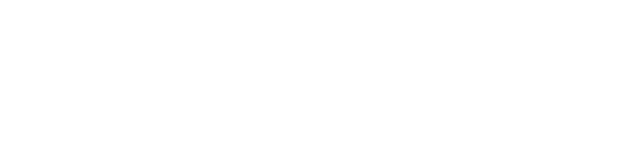
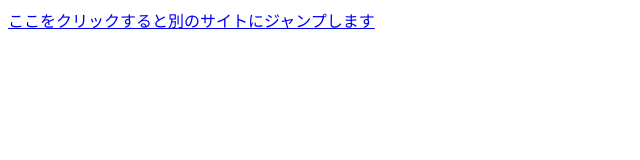
Before and after one commit to ajt000/github.io, a plain HTML site: page index.html in a window 1280 px wide. Shown: the whole page, without its empty margins (0-640 px from the left). Drawn offline with Linux system fonts and the light colour scheme.

Commit message:
Update index.html

```diff
--- a/index.html
+++ b/index.html
@@ -21,10 +21,13 @@
 function openWindow1(url, name) {
   window.open(url, name, 'width=1800,height=1800');
 }
+
 -->
 </script>
 <form name="parent_window">
-<div class="btn btn02">
+<!-- 絶対パスでの指定 -->
+<a href="https://ドメイン名/">ここをクリックすると別のサイトにジャンプします</a>
+   	<div class="btn btn02">
 <style type="text/css">
 .btn02 a {
 	display: flex;
```
